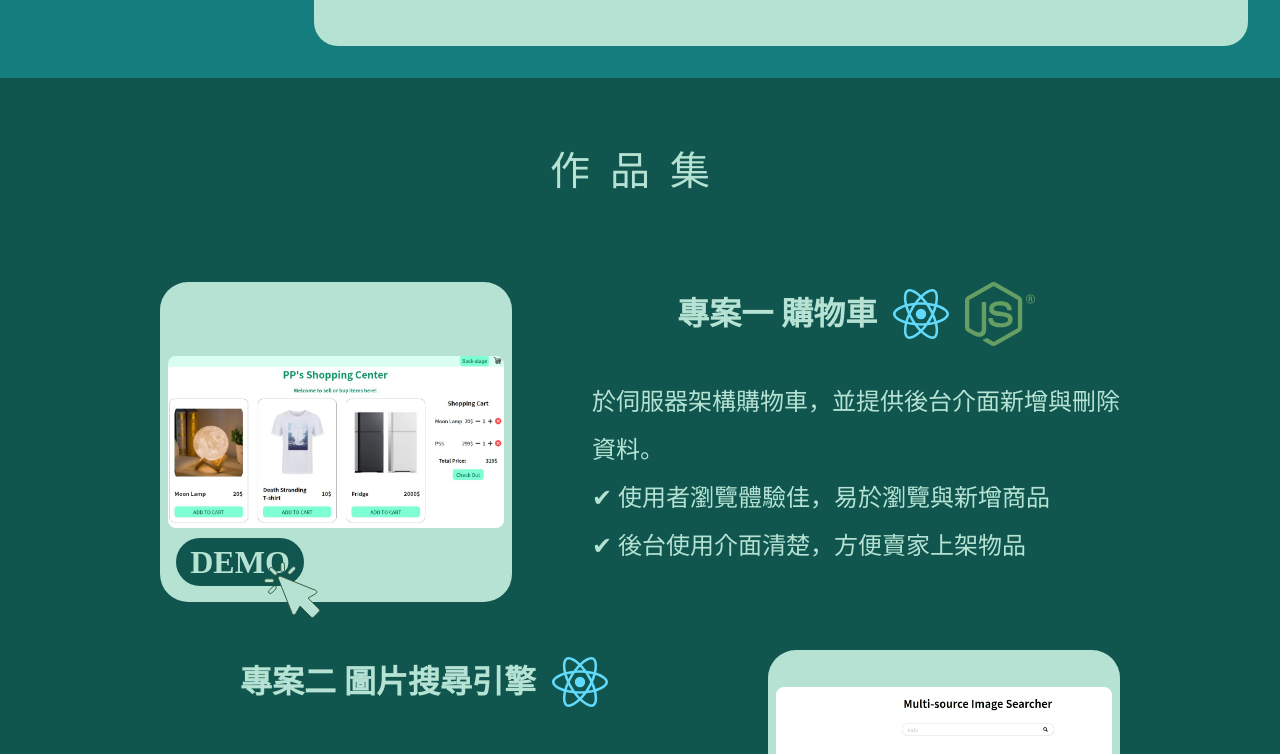
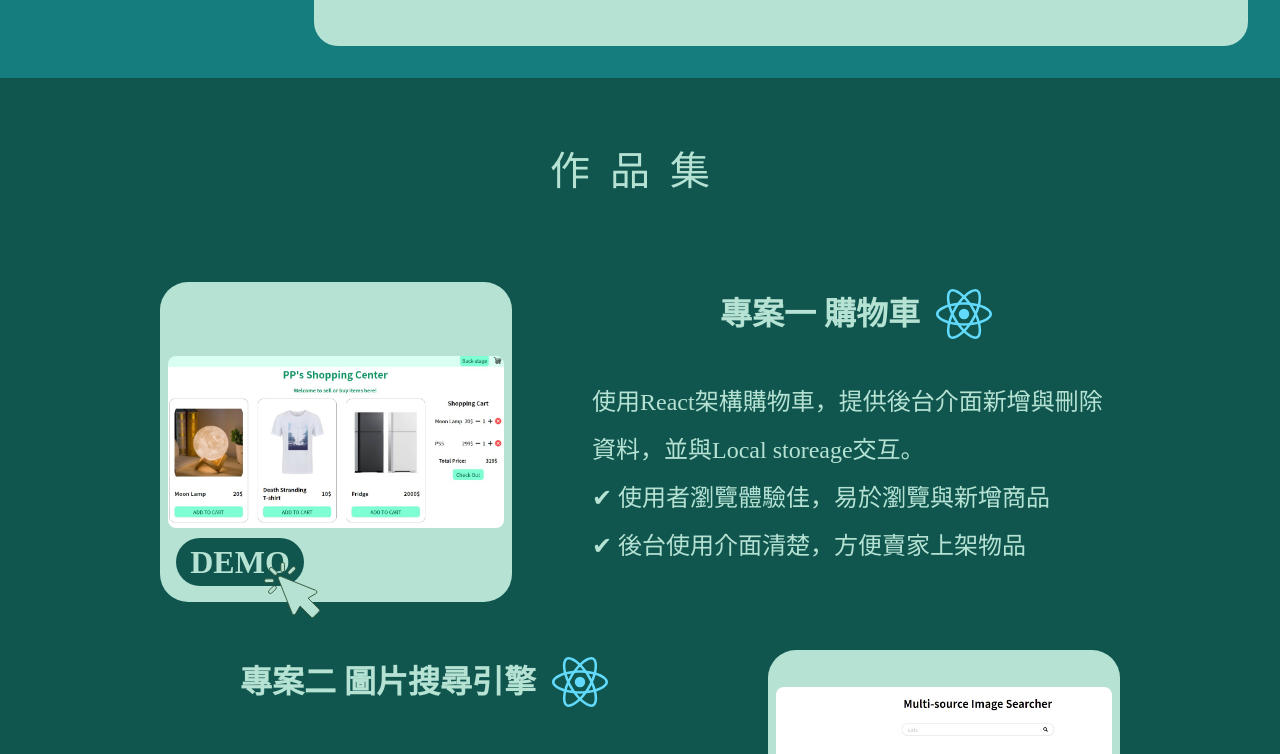
Before and after one commit to PPKan/my-protfolio, a React (Create React App) app: page / in a window 1280 px wide. Shown: the part 552-1306 px from the top of the page. Built offline with nearby package versions, Linux system fonts and the light colour scheme; a web font is replaced by a local one.

Commit message:
change description

```diff
--- a/src/component/Projects.js
+++ b/src/component/Projects.js
@@ -24,9 +24,9 @@ const sampleProjects = [
   {
     id: uuidv4(),
     name: "專案一 購物車",
-    icons: [reactIcon, nodejsIcon],
+    icons: [reactIcon],
     content:
-      "於伺服器架構購物車，並提供後台介面新增與刪除資料。\n✔ 使用者瀏覽體驗佳，易於瀏覽與新增商品\n✔ 後台使用介面清楚，方便賣家上架物品",
+      "使用React架構購物車，提供後台介面新增與刪除資料，並與Local storeage交互。\n✔ 使用者瀏覽體驗佳，易於瀏覽與新增商品\n✔ 後台使用介面清楚，方便賣家上架物品",
     image: shoppingCartImage,
     link: "https://nervous-wright-29777b.netlify.app",
   },
```
